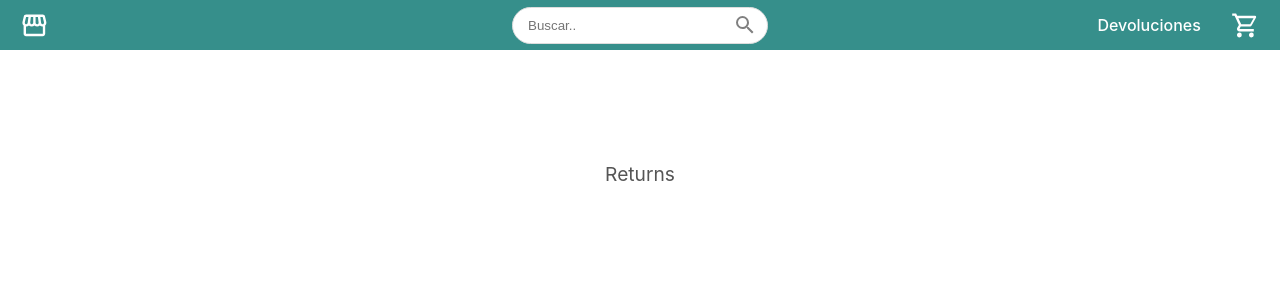
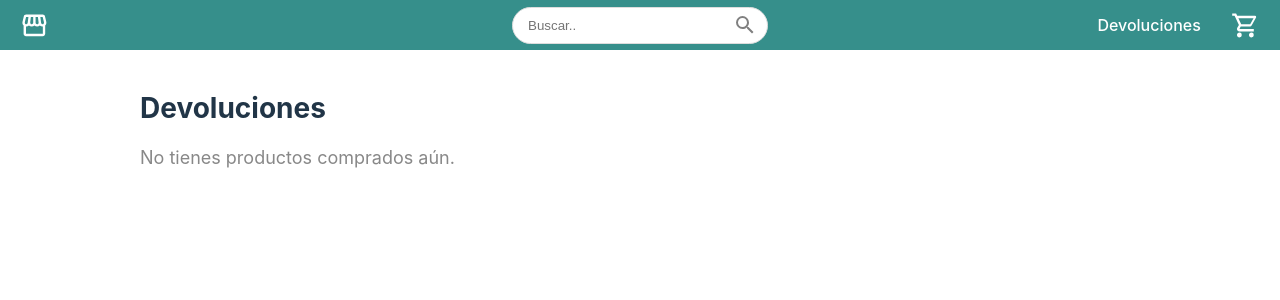
Before and after one commit to enriquecorral/tienda-online, a React (Vite) app: page /returns in a window 1280 px wide. Shown: the top 300 px of the page. Built offline with nearby package versions, Linux system fonts and the light colour scheme.

Commit message:
Sistema de Devoluciones y limpieza

```diff
--- a/src/app/context/CartContext.jsx
+++ b/src/app/context/CartContext.jsx
@@ -6,6 +6,7 @@ const CartContext = createContext({});
 // Proveedor del contexto
 const CartProvider = ({ children }) => {
   const [cartItems, setCartItems] = useState([]);
+  const [purchasedItems, setPurchasedItems] = useState([]);
 
   const addToCart = (product, quantity) => {
     setCartItems((prevItems) => {
@@ -43,14 +44,30 @@ const CartProvider = ({ children }) => {
     );
   };
 
+  const checkout = () => {
+    setPurchasedItems([...purchasedItems, ...cartItems]);
+    setCartItems([]);
+  };
+
+  const returnProduct = (id) => {
+    const returnedItem = purchasedItems.find((item) => item.id === id);
+    setPurchasedItems((prevItems) =>
+      prevItems.filter((item) => item.id !== id)
+    );
+    setCartItems((prevItems) => [...prevItems, returnedItem]);
+  };
+
   return (
     <CartContext.Provider
       value={{
         cartItems,
+        purchasedItems,
         addToCart,
         removeFromCart,
         increaseQuantity,
         decreaseQuantity,
+        checkout,
+        returnProduct,
       }}
     >
       {children}
--- /dev/null
+++ b/src/components/MarginContainer/MarginContainer.css
@@ -0,0 +1,10 @@
+.margin__container {
+  padding: 20px;
+  display: flex;
+  justify-content: center;
+}
+
+.margin__container-section {
+  max-width: 1000px;
+  width: 100%;
+}
--- /dev/null
+++ b/src/components/MarginContainer/index.jsx
@@ -0,0 +1,9 @@
+import "./MarginContainer.css";
+
+export default function MarginContainer({ children }) {
+  return (
+    <div className="margin__container">
+      <section className="margin__container-section">{children}</section>
+    </div>
+  );
+}
--- a/src/views/Cart/Cart.css
+++ b/src/views/Cart/Cart.css
@@ -1,13 +1,3 @@
-.cart {
-  padding: 20px;
-  display: flex;
-  justify-content: center;
-}
-
-.cart__container {
-  max-width: 1000px;
-  width: 100%;
-}
 
 .cart__title {
   font-size: 2rem;
--- a/src/views/Cart/index.jsx
+++ b/src/views/Cart/index.jsx
@@ -1,13 +1,19 @@
 import { useNavigate } from "react-router";
 import Header from "../../components/Header";
 import { useCartContext } from "../../app/context/CartContext";
+import MarginContainer from "../../components/MarginContainer";
 import CartItem from "./Item";
 import "./Cart.css";
 
 function Cart() {
   const navigate = useNavigate();
-  const { cartItems, removeFromCart, increaseQuantity, decreaseQuantity } =
-    useCartContext();
+  const {
+    cartItems,
+    removeFromCart,
+    increaseQuantity,
+    decreaseQuantity,
+    checkout,
+  } = useCartContext();
   const total = cartItems.reduce(
     (sum, item) => sum + item.price * item.quantity,
     0
@@ -16,8 +22,7 @@ function Cart() {
   return (
     <>
       <Header />
-      <div className="cart">
-        <section className="cart__container">
+      <MarginContainer>
         <div className="cart__content">
           <h1 className="cart__title">Carrito</h1>
           {cartItems.length === 0 ? (
@@ -45,16 +50,18 @@ function Cart() {
                 </p>
                 <button
                   className="cart__button"
-                    onClick={() => alert(`Pagarás ${total.toFixed(2)}`)}
+                  onClick={() => {
+                    alert(`Pagaste ${total.toFixed(2)}`);
+                    checkout();
+                  }}
                 >
-                    Proceder al pago
+                  Pagar
                 </button>
               </div>
             </>
           )}
         </div>
-        </section>
-      </div>
+      </MarginContainer>
     </>
   );
 }
--- a/src/views/Results/Results.css
+++ b/src/views/Results/Results.css
@@ -1,14 +1,4 @@
 /* Estilo general del contenedor de resultados */
-.results {
-  padding: 20px;
-  display: flex;
-  justify-content: center;
-}
-
-.results__container {
-  max-width: 1000px;
-  width: 100%;
-}
 
 .results__content {
   display: flex;
--- a/src/views/Results/index.jsx
+++ b/src/views/Results/index.jsx
@@ -2,6 +2,7 @@ import { useSearchParams } from "react-router";
 import Header from "../../components/Header";
 import { PRODUCTS } from "../../common/data/products";
 import { useCartContext } from "../../app/context/CartContext";
+import MarginContainer from "../../components/MarginContainer";
 import Item from "./Item";
 
 function Results() {
@@ -18,8 +19,7 @@ function Results() {
   return (
     <>
       <Header />
-      <div className="results">
-        <section className="results__container">
+      <MarginContainer>
         <div className="results__content">
           <h1 className="results__title">
             {searchText ? `Buscaste: ${searchText}` : "Realiza una búsqueda"}
@@ -38,8 +38,7 @@ function Results() {
             ))
           )}
         </div>
-        </section>
-      </div>
+      </MarginContainer>
     </>
   );
 }
--- /dev/null
+++ b/src/views/Returns/Returns.css
@@ -0,0 +1,36 @@
+
+.returns__title {
+  font-size: 28px;
+  font-weight: bold;
+  margin-bottom: 20px;
+}
+
+.returns__item {
+  border-bottom: 1px solid #ddd;
+  padding: 15px 0;
+  display: flex;
+  justify-content: space-between;
+  align-items: center;
+}
+
+.returns__item p {
+  margin: 0;
+}
+
+.returns__item button {
+  padding: 5px 10px;
+  border: none;
+  cursor: pointer;
+  background: #f04e4e;
+  color: white;
+  border-radius: 5px;
+}
+
+.returns__item button:hover {
+  background: #d43f3f;
+}
+
+.returns__message {
+  font-size: 18px;
+  color: #888;
+}
--- a/src/views/Returns/index.jsx
+++ b/src/views/Returns/index.jsx
@@ -1,16 +1,33 @@
+import { useCartContext } from "../../app/context/CartContext";
 import Header from "../../components/Header";
+import MarginContainer from "../../components/MarginContainer";
+import "./Returns.css";
 
 function Returns() {
+  const { purchasedItems, returnProduct } = useCartContext();
+
   return (
     <>
       <Header />
-      <main className="main">
-        <section className="main__container">
-          <div className="main__content">
-            <p className="main__description">Returns</p>
-          </div>
-        </section>
-      </main>
+      <MarginContainer>
+        <h1 className="returns__title">Devoluciones</h1>
+        {purchasedItems.length === 0 ? (
+          <p className="returns__message">No tienes productos comprados aún.</p>
+        ) : (
+          <>
+            {purchasedItems.map((item) => (
+              <div key={item.id} className="returns__item">
+                <p>{item.name}</p>
+                <p>Cantidad: {item.quantity}</p>
+                <p>Precio Total: ${item.price * item.quantity}</p>
+                <button onClick={() => returnProduct(item.id)}>
+                  Devolver producto
+                </button>
+              </div>
+            ))}
+          </>
+        )}
+      </MarginContainer>
     </>
   );
 }
```
Lines whose indentation alone changed are shown as unchanged.
